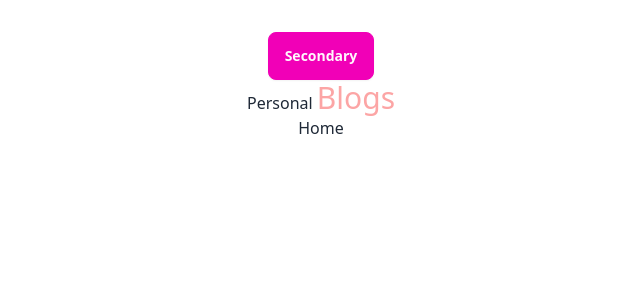
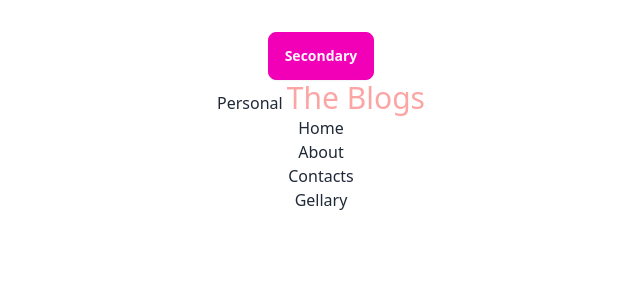
Before and after one commit to alhaj-cmd/bytebox, a React (Vite) app: page / in a window 1280 px wide. Shown: the top 300 px of the page, without its empty margins (319-959 px from the left). Built offline with nearby package versions, Linux system fonts and the light colour scheme.

Commit message:
navigation add

```diff
--- a/src/assets/Home/Nav/Nav.jsx
+++ b/src/assets/Home/Nav/Nav.jsx
@@ -4,11 +4,14 @@ function Nav() {
       <>
        <div>
        <div>
-        <h1>Personal <span className="text-3xl text-red-300">Blogs</span></h1>
+        <h1>Personal <span className="text-3xl text-red-300">The Blogs </span></h1>
         {/* <button className="btn btn-active btn-secondary">Secondary</button> */}
         </div>
         <ul>
             <li>Home</li>
+            <li>About</li>
+            <li>Contacts</li>
+            <li>Gellary</li>
         </ul>
        </div>
       </>
```
